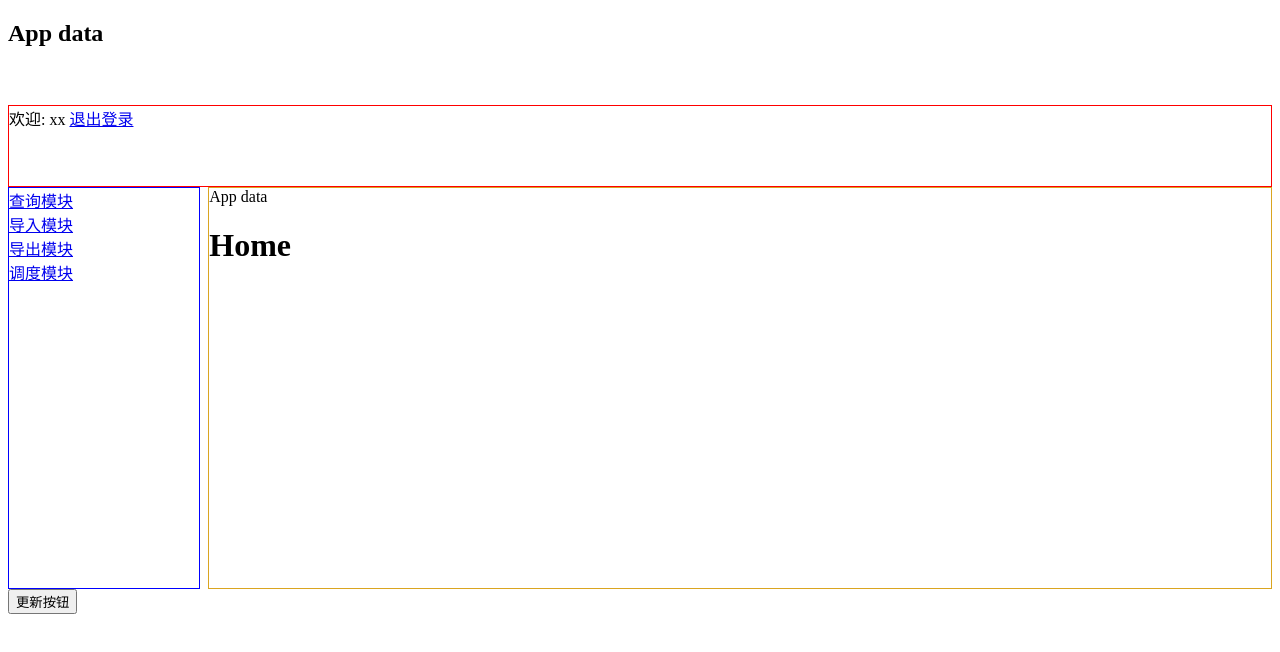
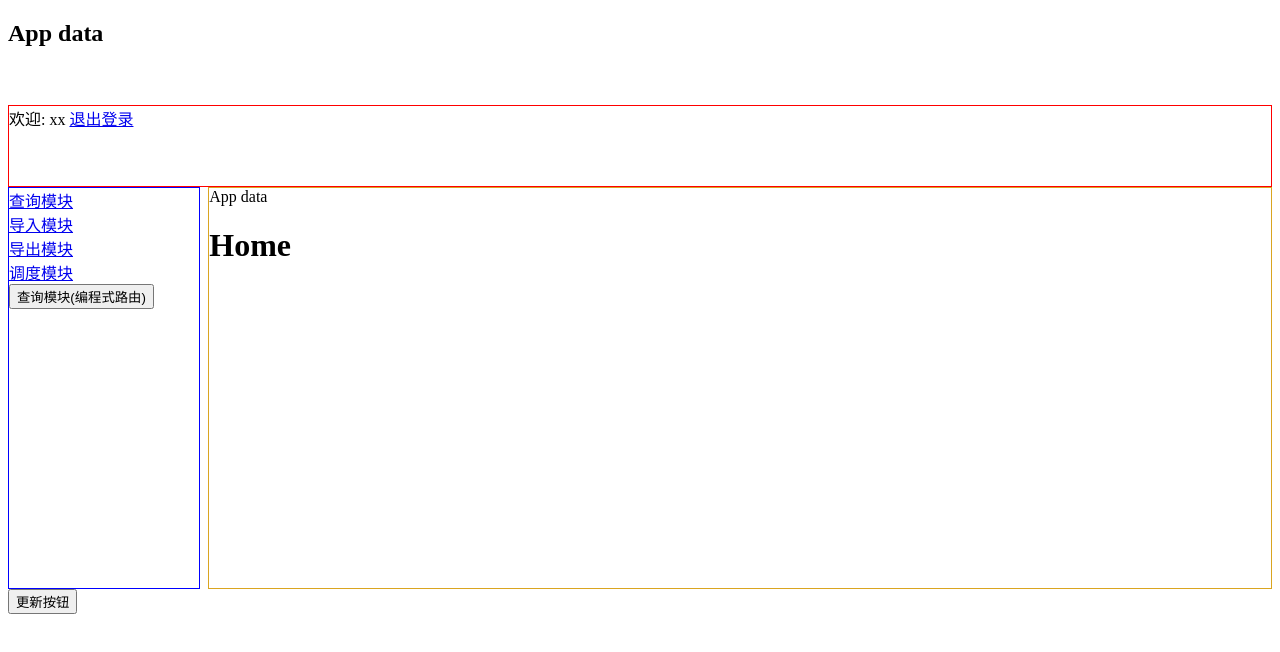
Before and after one commit to nfsp412/front_project, a Vue app in the folder router/vite-project/: page / in a window 1280 px wide. Shown: the top 652 px of the page. Built offline with nearby package versions, Linux system fonts and the light colour scheme.

Commit message:
router 编程式路由

```diff
--- a/router/vite-project/src/App.vue
+++ b/router/vite-project/src/App.vue
@@ -22,6 +22,8 @@ function receiver(data) {
  * router.js
  * app.use挂载
  * 重定向 redirect
+ *
+ * 编程式路由
  */
 </script>
 
--- a/router/vite-project/src/components/Navigator.vue
+++ b/router/vite-project/src/components/Navigator.vue
@@ -11,6 +11,8 @@
     <router-link to="/import">导入模块</router-link><br />
     <router-link to="/export">导出模块</router-link><br />
     <router-link to="/schedule">调度模块</router-link><br />
+
+    <button @click="toQuery()">查询模块(编程式路由)</button>
   </div>
 </template>
 
@@ -21,6 +23,17 @@ const emits = defineEmits(["sendMenu"]); //和 sendMenu 保持一致
 function send(data) {
   emits("sendMenu", data); //和 sendMenu 保持一致
 }
+
+//编程式路由
+import { useRouter } from "vue-router";
+import { ref } from "vue";
+let router = useRouter();
+let routePath = ref("");
+let toQuery = () => {
+  router.push({
+    path: "/query",
+  });
+};
 </script>
 
 <style scoped></style>
```
